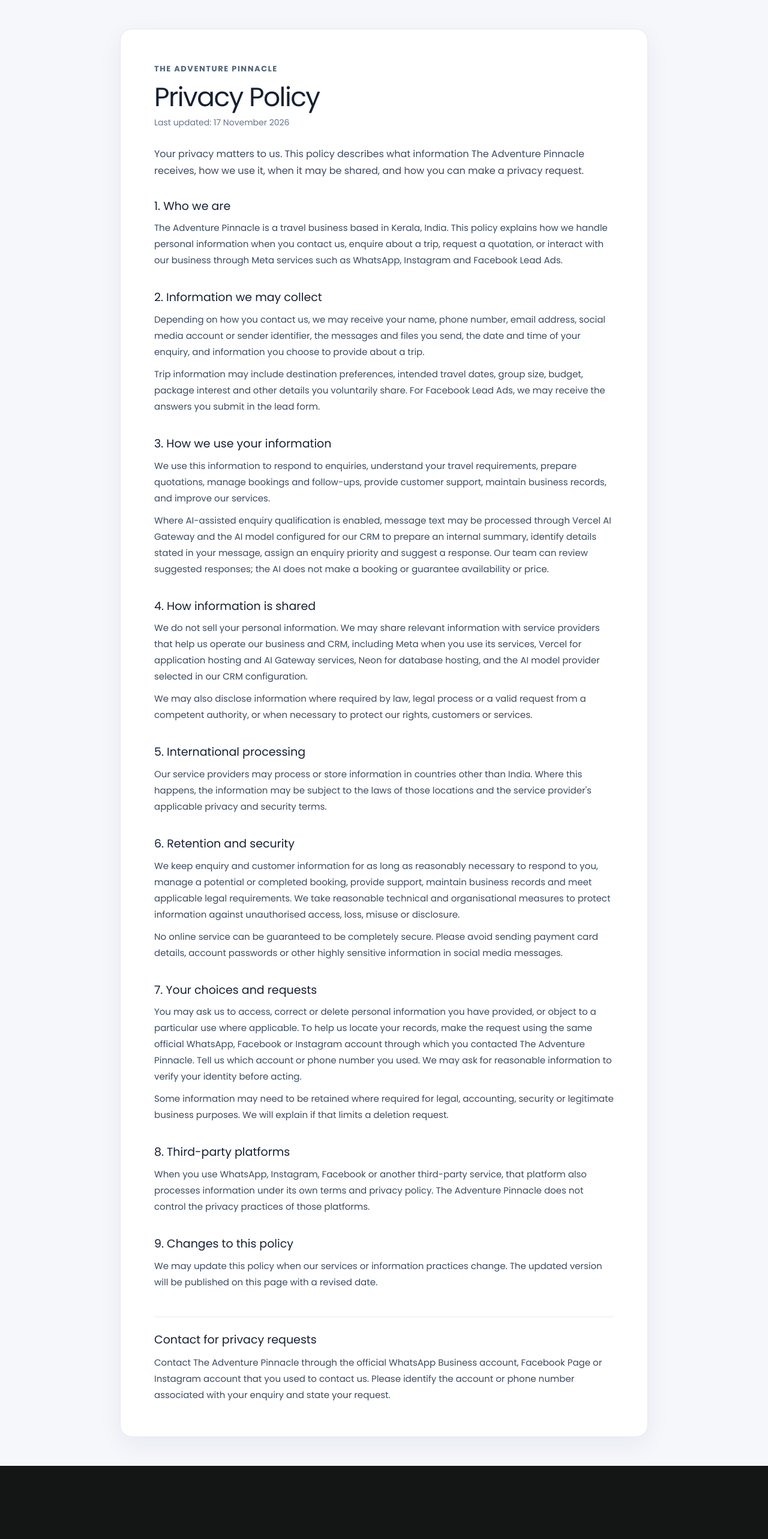
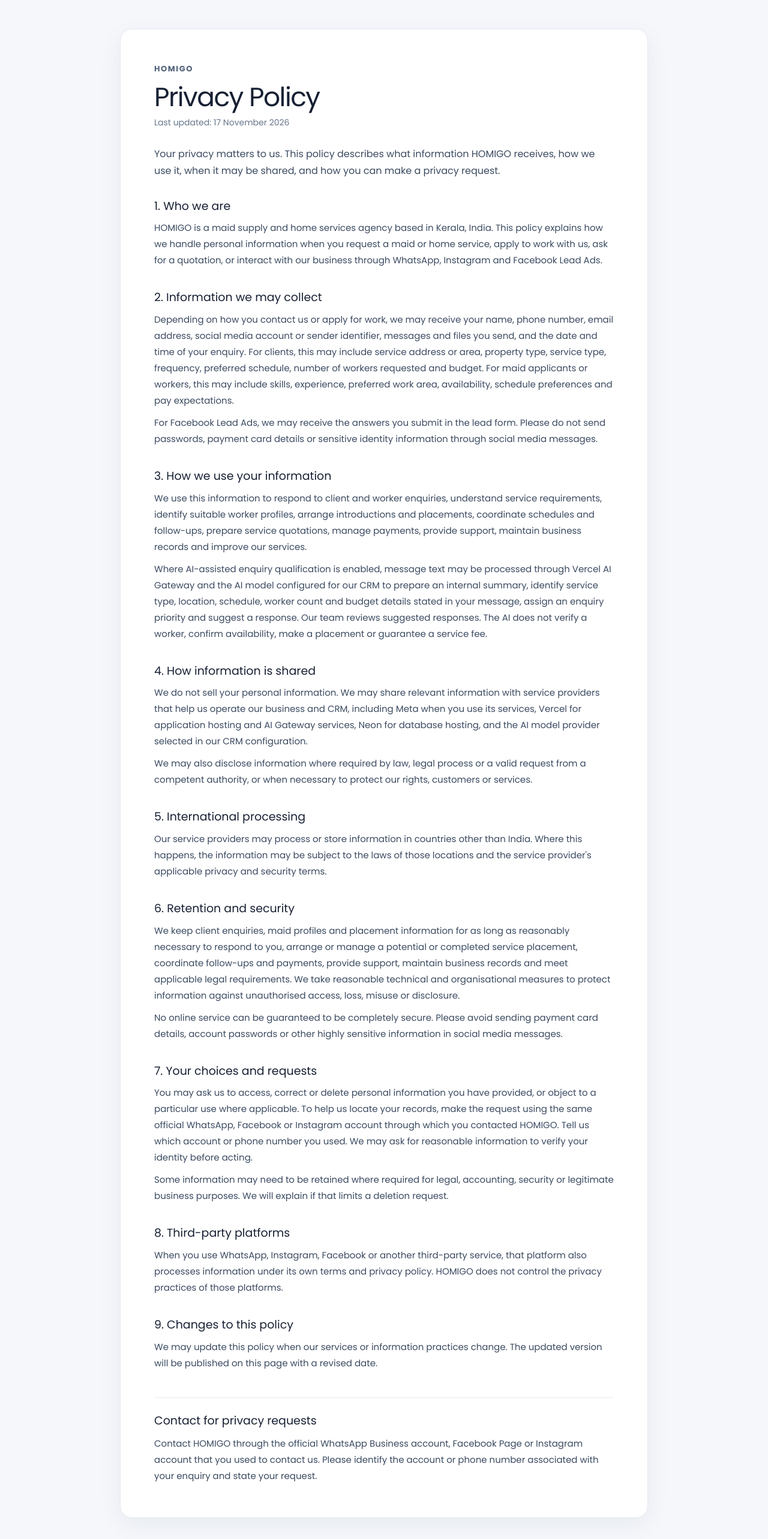
Before and after one commit to theadventurepinnacle-hub/universal-adaptive-crm-platform, a Next.js app: page /privacy-policy in a window 1280 px wide. Shown: the top 2566 px of the page at 60% size. Before the commit the page ends 2444 px from the top, so only its background shows below. Built offline with nearby package versions, Linux system fonts and the light colour scheme.

Commit message:
Rewrite public privacy policy for HOMIGO maid agency

```diff
--- a/src/app/privacy-policy/page.tsx
+++ b/src/app/privacy-policy/page.tsx
@@ -1,29 +1,29 @@
 import type { Metadata } from "next";
 
 export const metadata: Metadata = {
-  title: "Privacy Policy | The Adventure Pinnacle",
-  description: "How The Adventure Pinnacle handles information received through WhatsApp, Instagram, Facebook Lead Ads and its travel enquiry CRM.",
+  title: "Privacy Policy | HOMIGO",
+  description: "How HOMIGO handles client enquiries, maid profiles, service placements and information received through WhatsApp, Instagram and Facebook Lead Ads.",
 };
 
 const sections = [
   {
     title: "1. Who we are",
     body: [
-      "The Adventure Pinnacle is a travel business based in Kerala, India. This policy explains how we handle personal information when you contact us, enquire about a trip, request a quotation, or interact with our business through Meta services such as WhatsApp, Instagram and Facebook Lead Ads.",
+      "HOMIGO is a maid supply and home services agency based in Kerala, India. This policy explains how we handle personal information when you request a maid or home service, apply to work with us, ask for a quotation, or interact with our business through WhatsApp, Instagram and Facebook Lead Ads.",
     ],
   },
   {
     title: "2. Information we may collect",
     body: [
-      "Depending on how you contact us, we may receive your name, phone number, email address, social media account or sender identifier, the messages and files you send, the date and time of your enquiry, and information you choose to provide about a trip.",
-      "Trip information may include destination preferences, intended travel dates, group size, budget, package interest and other details you voluntarily share. For Facebook Lead Ads, we may receive the answers you submit in the lead form.",
+      "Depending on how you contact us or apply for work, we may receive your name, phone number, email address, social media account or sender identifier, messages and files you send, and the date and time of your enquiry. For clients, this may include service address or area, property type, service type, frequency, preferred schedule, number of workers requested and budget. For maid applicants or workers, this may include skills, experience, preferred work area, availability, schedule preferences and pay expectations.",
+      "For Facebook Lead Ads, we may receive the answers you submit in the lead form. Please do not send passwords, payment card details or sensitive identity information through social media messages.",
     ],
   },
   {
     title: "3. How we use your information",
     body: [
-      "We use this information to respond to enquiries, understand your travel requirements, prepare quotations, manage bookings and follow-ups, provide customer support, maintain business records, and improve our services.",
-      "Where AI-assisted enquiry qualification is enabled, message text may be processed through Vercel AI Gateway and the AI model configured for our CRM to prepare an internal summary, identify details stated in your message, assign an enquiry priority and suggest a response. Our team can review suggested responses; the AI does not make a booking or guarantee availability or price.",
+      "We use this information to respond to client and worker enquiries, understand service requirements, identify suitable worker profiles, arrange introductions and placements, coordinate schedules and follow-ups, prepare service quotations, manage payments, provide support, maintain business records and improve our services.",
+      "Where AI-assisted enquiry qualification is enabled, message text may be processed through Vercel AI Gateway and the AI model configured for our CRM to prepare an internal summary, identify service type, location, schedule, worker count and budget details stated in your message, assign an enquiry priority and suggest a response. Our team reviews suggested responses. The AI does not verify a worker, confirm availability, make a placement or guarantee a service fee.",
     ],
   },
   {
@@ -42,21 +42,21 @@ const sections = [
   {
     title: "6. Retention and security",
     body: [
-      "We keep enquiry and customer information for as long as reasonably necessary to respond to you, manage a potential or completed booking, provide support, maintain business records and meet applicable legal requirements. We take reasonable technical and organisational measures to protect information against unauthorised access, loss, misuse or disclosure.",
+      "We keep client enquiries, maid profiles and placement information for as long as reasonably necessary to respond to you, arrange or manage a potential or completed service placement, coordinate follow-ups and payments, provide support, maintain business records and meet applicable legal requirements. We take reasonable technical and organisational measures to protect information against unauthorised access, loss, misuse or disclosure.",
       "No online service can be guaranteed to be completely secure. Please avoid sending payment card details, account passwords or other highly sensitive information in social media messages.",
     ],
   },
   {
     title: "7. Your choices and requests",
     body: [
-      "You may ask us to access, correct or delete personal information you have provided, or object to a particular use where applicable. To help us locate your records, make the request using the same official WhatsApp, Facebook or Instagram account through which you contacted The Adventure Pinnacle. Tell us which account or phone number you used. We may ask for reasonable information to verify your identity before acting.",
+      "You may ask us to access, correct or delete personal information you have provided, or object to a particular use where applicable. To help us locate your records, make the request using the same official WhatsApp, Facebook or Instagram account through which you contacted HOMIGO. Tell us which account or phone number you used. We may ask for reasonable information to verify your identity before acting.",
       "Some information may need to be retained where required for legal, accounting, security or legitimate business purposes. We will explain if that limits a deletion request.",
     ],
   },
   {
     title: "8. Third-party platforms",
     body: [
-      "When you use WhatsApp, Instagram, Facebook or another third-party service, that platform also processes information under its own terms and privacy policy. The Adventure Pinnacle does not control the privacy practices of those platforms.",
+      "When you use WhatsApp, Instagram, Facebook or another third-party service, that platform also processes information under its own terms and privacy policy. HOMIGO does not control the privacy practices of those platforms.",
     ],
   },
   {
@@ -71,11 +71,11 @@ export default function PrivacyPolicyPage() {
   return (
     <main style={{ minHeight: "100vh", background: "#f5f7fb", color: "#172033", padding: "48px 20px" }}>
       <article style={{ maxWidth: 880, margin: "0 auto", background: "#fff", border: "1px solid #e4e9f0", borderRadius: 20, padding: "clamp(24px, 5vw, 56px)", boxShadow: "0 12px 40px rgba(20, 35, 60, 0.06)" }}>
-        <p style={{ margin: 0, color: "#52637a", fontSize: 13, fontWeight: 700, letterSpacing: "0.12em", textTransform: "uppercase" }}>The Adventure Pinnacle</p>
+        <p style={{ margin: 0, color: "#52637a", fontSize: 13, fontWeight: 700, letterSpacing: "0.12em", textTransform: "uppercase" }}>HOMIGO</p>
         <h1 style={{ margin: "12px 0 8px", fontSize: "clamp(32px, 5vw, 44px)", lineHeight: 1.12, letterSpacing: "-0.035em" }}>Privacy Policy</h1>
         <p style={{ margin: 0, color: "#66758a", fontSize: 14 }}>Last updated: 17 November 2026</p>
         <p style={{ margin: "28px 0 32px", fontSize: 16, lineHeight: 1.75, color: "#3b4a60" }}>
-          Your privacy matters to us. This policy describes what information The Adventure Pinnacle receives, how we use it, when it may be shared, and how you can make a privacy request.
+          Your privacy matters to us. This policy describes what information HOMIGO receives, how we use it, when it may be shared, and how you can make a privacy request.
         </p>
         <div style={{ display: "grid", gap: 26 }}>
           {sections.map((section) => (
@@ -90,7 +90,7 @@ export default function PrivacyPolicyPage() {
         <section style={{ marginTop: 34, paddingTop: 24, borderTop: "1px solid #e6ebf2" }}>
           <h2 style={{ margin: "0 0 10px", fontSize: 19 }}>Contact for privacy requests</h2>
           <p style={{ margin: 0, fontSize: 15, lineHeight: 1.8, color: "#3b4a60" }}>
-            Contact The Adventure Pinnacle through the official WhatsApp Business account, Facebook Page or Instagram account that you used to contact us. Please identify the account or phone number associated with your enquiry and state your request.
+            Contact HOMIGO through the official WhatsApp Business account, Facebook Page or Instagram account that you used to contact us. Please identify the account or phone number associated with your enquiry and state your request.
           </p>
         </section>
       </article>
```
